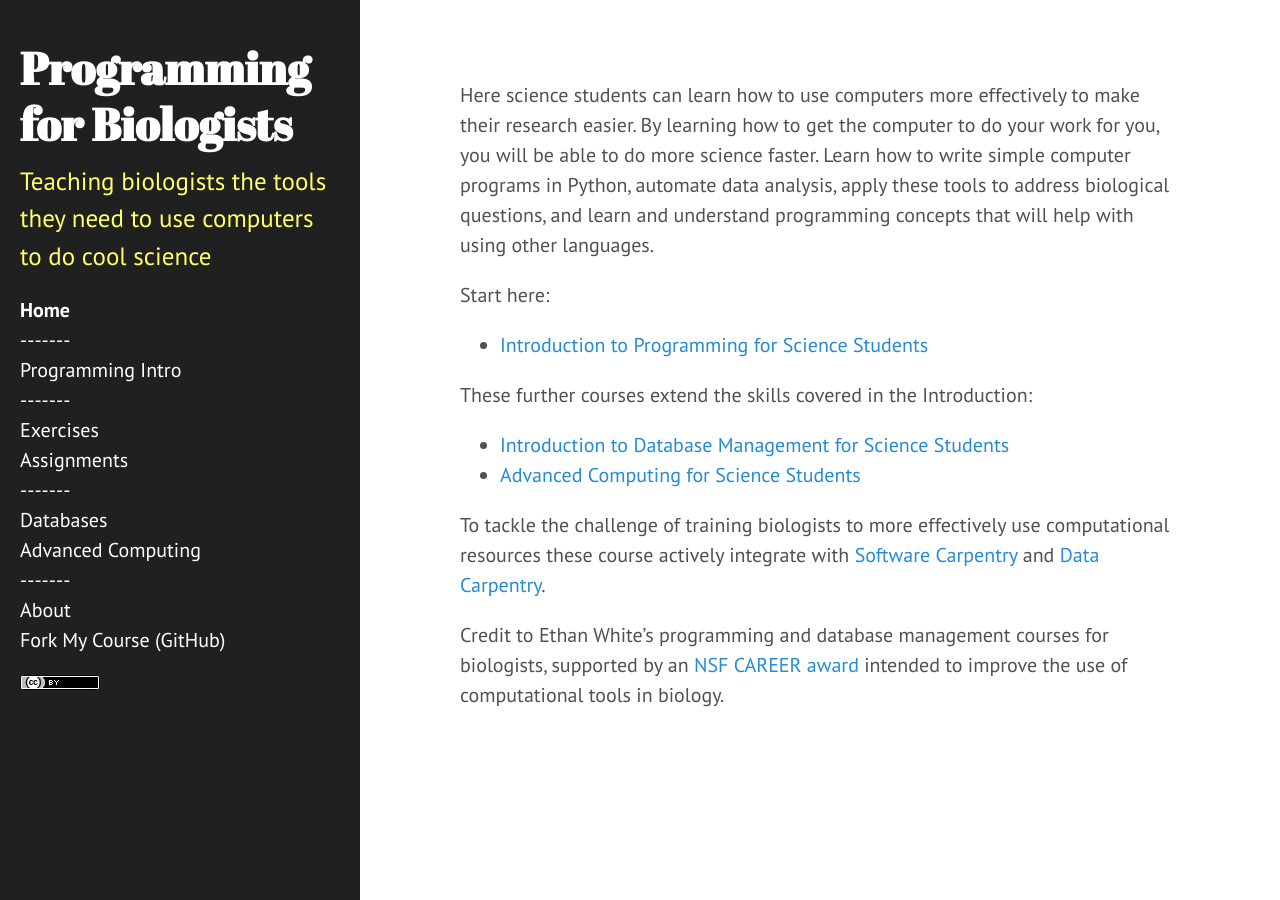
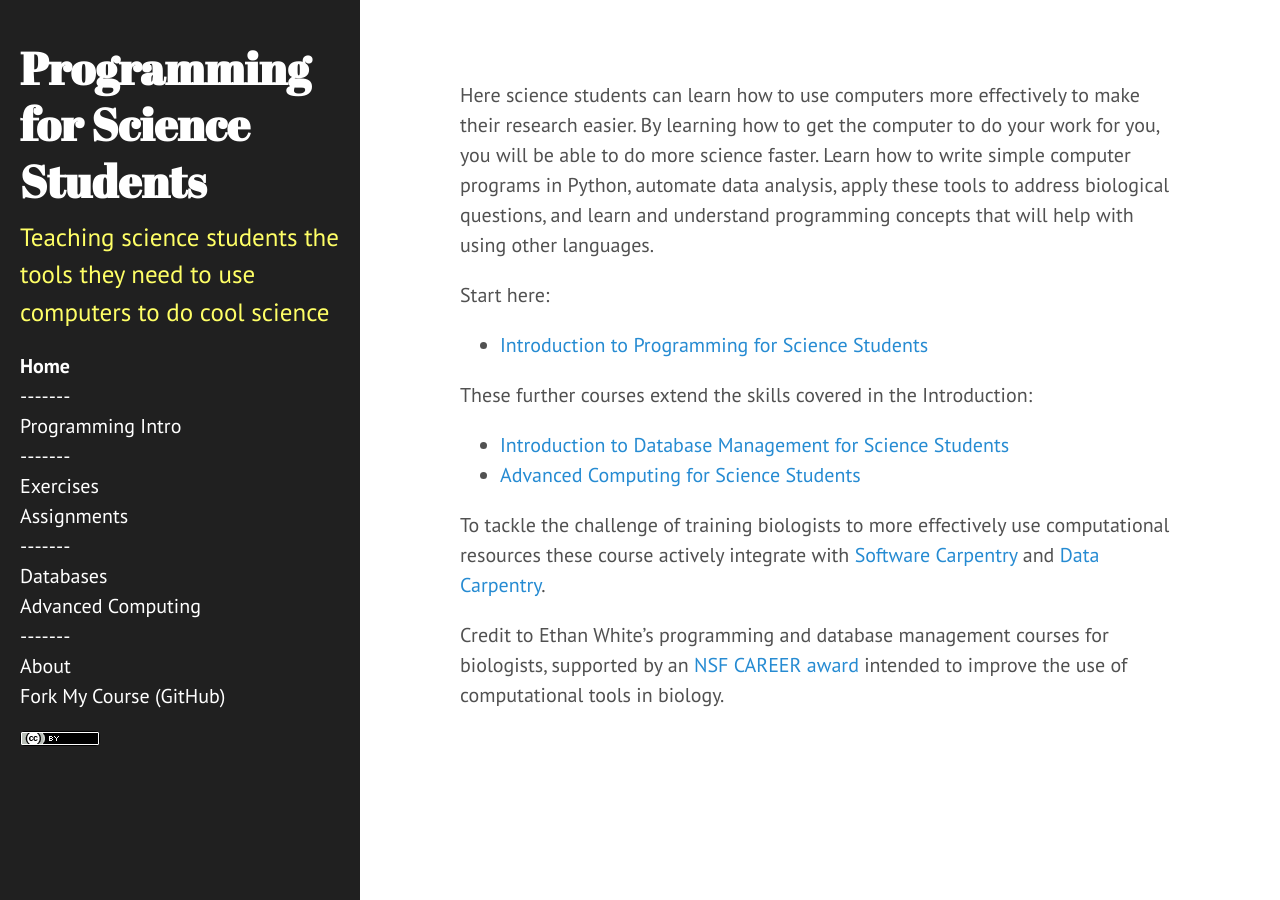
Before and after one commit to MonmouthSchool/MonmouthSchool.github.io, a Jekyll site: the page built from index.md, in a window 1280 px wide. Built offline with Jekyll 4.4.1, drawn with Linux system fonts in a browser that asks for light colours; Markdown is read by kramdown in place of the engine named in the settings.

Commit message:
Update _config.yml

```diff
--- a/_config.yml
+++ b/_config.yml
@@ -6,9 +6,9 @@ highlighter:      pygments
 permalink:        pretty
 
 # Setup
-title:            Programming for Biologists
+title:            Programming for Science Students
 tagline:          'A Jekyll theme'
-description:      'Teaching biologists the tools they need to use computers to do cool science'
+description:      'Teaching science students the tools they need to use computers to do cool science'
 url:              http://www.progbio.org
 baseurl:          /
 
```
